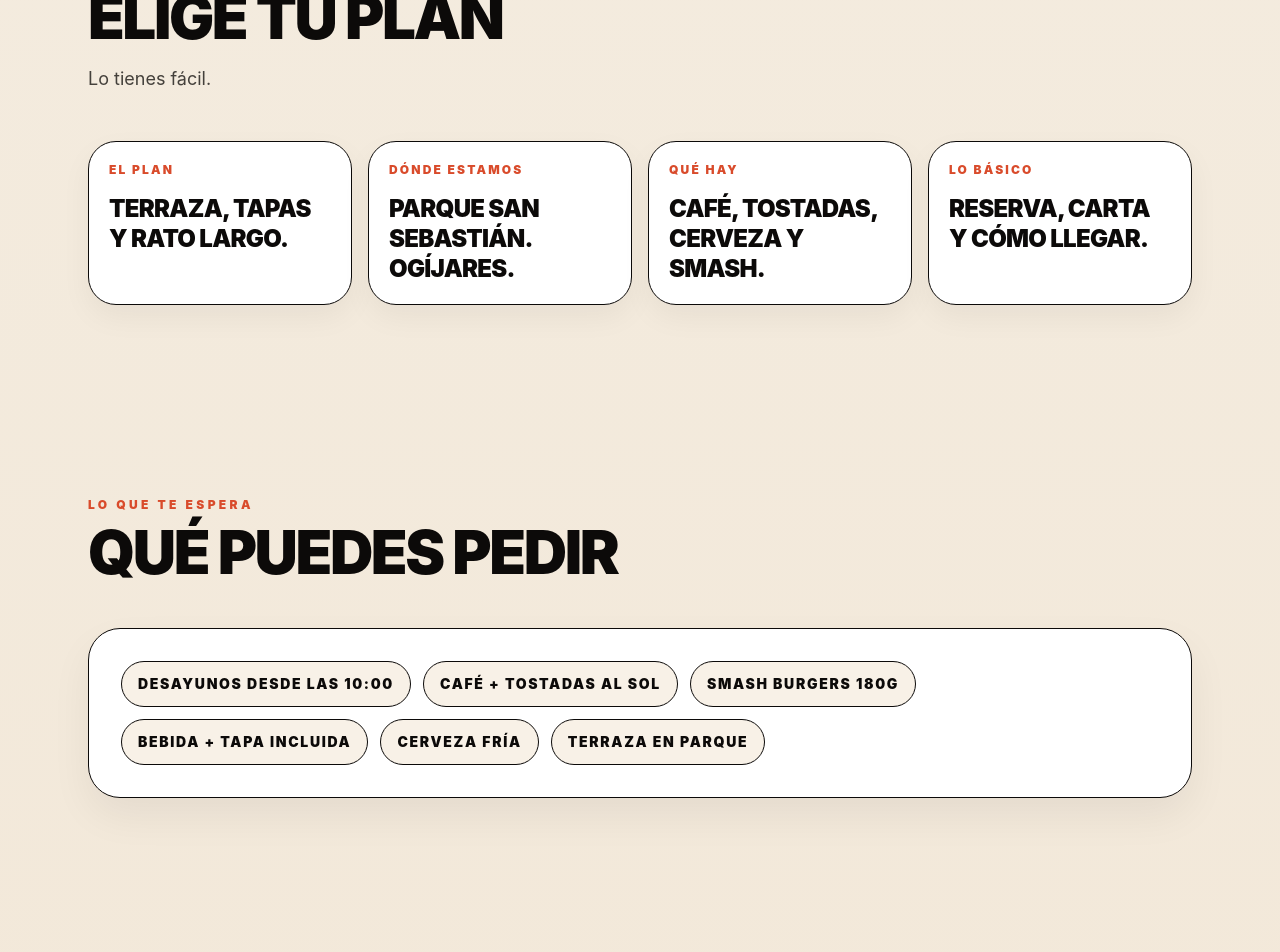
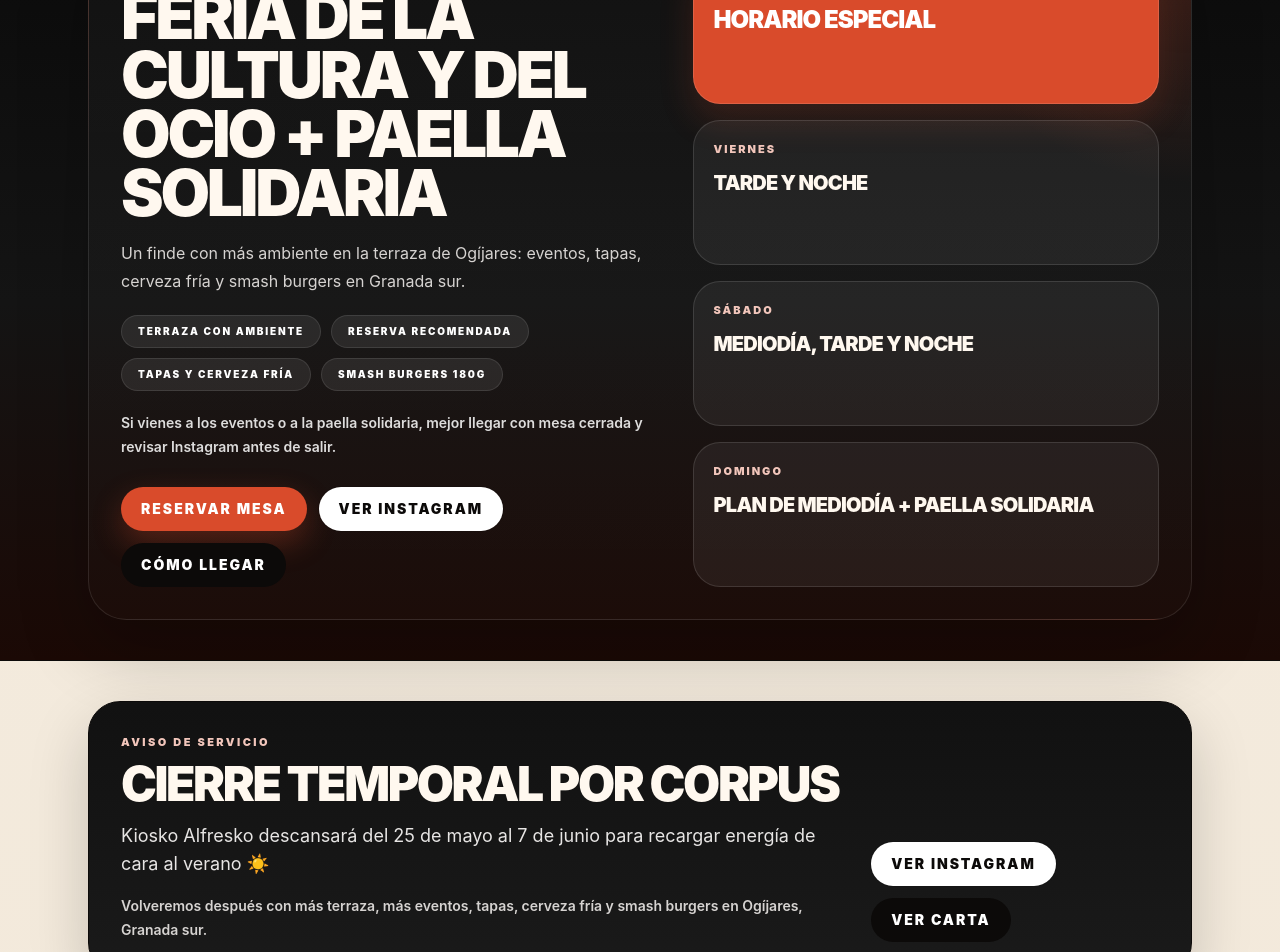
Before and after one commit to xavvvibo/kioskoalfresko, a Next.js app: page / in a window 1280 px wide. Shown: the part 1600-2552 px from the top of the page. Built offline with nearby package versions, Linux system fonts and the light colour scheme; no server answers.

Commit message:
Añade avisos de horario especial y cierre por Corpus

```diff
--- a/app/horarios/page.tsx
+++ b/app/horarios/page.tsx
@@ -1,6 +1,7 @@
 import { maySalesFocus, maySchedule, maySpecialEvents, seasonalSchedule, siteConfig } from "@/content/site";
 import { buildMetadata } from "@/lib/metadata";
 import { ActionButton } from "@/components/ui/ActionButton";
+import { CorpusClosureNotice } from "@/components/marketing/CorpusClosureNotice";
 
 export const metadata = buildMetadata({
   title: "Horarios de Kiosko Alfresko | Ogíjares",
@@ -15,6 +16,9 @@ export default function HorariosPage() {
         <p className="text-xs font-black uppercase tracking-[0.2em] text-[#d94b2b]">Horarios</p>
         <h1 className="mt-3 text-4xl font-black uppercase tracking-[-0.04em] text-stone-950 md:text-5xl">Horario actual</h1>
         <p className="mt-5 max-w-3xl text-lg leading-8 text-stone-700">{maySchedule.normalSummary}</p>
+        <div className="mt-8">
+          <CorpusClosureNotice />
+        </div>
         <div className="mt-8 rounded-[2rem] border border-stone-950 bg-white p-6 shadow-sm">
           <p className="text-sm font-black uppercase tracking-[0.18em] text-[#d94b2b]">🔥 Horario de referencia</p>
           <p className="mt-2 text-sm font-semibold text-stone-700">👉 Desayunos desde las 10:00 y confirmación rápida en Instagram si hubiera cambios</p>
--- a/app/page.tsx
+++ b/app/page.tsx
@@ -5,6 +5,8 @@ import { QuickDecision } from "@/components/home/QuickDecision";
 import { MenuPreview } from "@/components/home/MenuPreview";
 import { UpcomingEvents } from "@/components/home/UpcomingEvents";
 import { ContactPanel } from "@/components/home/ContactPanel";
+import { WeekendSpecialBlock } from "@/components/marketing/WeekendSpecialBlock";
+import { CorpusClosureNotice } from "@/components/marketing/CorpusClosureNotice";
 
 export const metadata = buildMetadata({
   title: "Kiosko Alfresko | Terraza en Ogíjares con desayunos, tapas y smash burgers",
@@ -16,6 +18,10 @@ export default function HomePage() {
   return (
     <main>
       <Hero />
+      <WeekendSpecialBlock />
+      <section className="mx-auto max-w-6xl px-4 pt-8 sm:px-6 md:pt-10">
+        <CorpusClosureNotice />
+      </section>
       <Section title="Elige tu plan" description="Lo tienes fácil.">
         <QuickDecision />
       </Section>
--- a/app/reservas-contacto/page.tsx
+++ b/app/reservas-contacto/page.tsx
@@ -2,6 +2,7 @@ import { buildMetadata } from "@/lib/metadata";
 import { siteConfig } from "@/content/site";
 import { getQamareroReservationUrl, getReservationEntryPoint } from "@/lib/integrations/qamarero";
 import { ActionButton } from "@/components/ui/ActionButton";
+import { CorpusClosureNotice } from "@/components/marketing/CorpusClosureNotice";
 
 export const metadata = buildMetadata({
   title: "Reservas y contacto | Kiosko Alfresko (Ogíjares, Granada)",
@@ -22,6 +23,9 @@ export default function ReservasContactoPage() {
         <p className="mt-5 max-w-3xl text-lg leading-8 text-stone-600">
           Reserva mesa, escríbenos por WhatsApp o ven directo al Parque San Sebastián de Ogíjares si ya tienes claro el plan.
         </p>
+        <div className="mt-8">
+          <CorpusClosureNotice />
+        </div>
         <div className="mt-8 grid gap-4 md:grid-cols-2">
           <article className="rounded-3xl border border-stone-200 bg-white p-6 shadow-sm">
             <h2 className="text-2xl font-semibold text-stone-950">Canales directos</h2>
--- /dev/null
+++ b/components/marketing/CorpusClosureNotice.tsx
@@ -0,0 +1,33 @@
+import { corpusClosureNotice, siteConfig } from "@/content/site";
+import { ActionButton } from "@/components/ui/ActionButton";
+
+export function CorpusClosureNotice() {
+  return (
+    <section className="rounded-[2rem] border border-stone-950 bg-[linear-gradient(180deg,#111111_0%,#1a1a1a_100%)] p-6 text-white shadow-[0_24px_60px_rgba(0,0,0,0.18)] md:p-8">
+      <div className="flex flex-col gap-6 lg:flex-row lg:items-end lg:justify-between">
+        <div className="max-w-3xl">
+          <p className="text-[11px] font-black uppercase tracking-[0.22em] text-[#f2c6bb]">
+            {corpusClosureNotice.eyebrow}
+          </p>
+          <h2 className="mt-3 text-[2rem] font-black uppercase leading-[0.92] tracking-[-0.05em] text-[#fff8ef] md:text-[3rem]">
+            {corpusClosureNotice.title}
+          </h2>
+          <p className="mt-4 text-base leading-7 text-stone-200 md:text-lg">
+            {corpusClosureNotice.body}
+          </p>
+          <p className="mt-4 text-sm font-semibold leading-6 text-stone-300">
+            {corpusClosureNotice.support}
+          </p>
+        </div>
+        <div className="flex flex-wrap gap-3">
+          <ActionButton href={siteConfig.contact.instagramUrl} kind="secondary" newTab analyticsEvent="click_instagram" analyticsPayload={{ location: "corpus_notice" }}>
+            Ver Instagram
+          </ActionButton>
+          <ActionButton href="/carta" kind="ghost" analyticsEvent="click_ver_carta" analyticsPayload={{ location: "corpus_notice" }}>
+            Ver carta
+          </ActionButton>
+        </div>
+      </div>
+    </section>
+  );
+}
--- /dev/null
+++ b/components/marketing/WeekendSpecialBlock.tsx
@@ -0,0 +1,72 @@
+import { specialWeekendCampaign, siteConfig } from "@/content/site";
+import { ActionButton } from "@/components/ui/ActionButton";
+import { getQamareroReservationUrl } from "@/lib/integrations/qamarero";
+
+export function WeekendSpecialBlock() {
+  return (
+    <section className="border-b border-stone-950 bg-[linear-gradient(180deg,#0a0a0a_0%,#141414_54%,#1b0905_100%)] py-8 text-white md:py-10">
+      <div className="mx-auto max-w-6xl px-4 sm:px-6">
+        <div className="overflow-hidden rounded-[2.4rem] border border-white/10 bg-[radial-gradient(circle_at_top_right,rgba(217,75,43,0.24),transparent_20%),linear-gradient(180deg,rgba(255,255,255,0.03)_0%,rgba(255,255,255,0.01)_100%)] p-6 shadow-[0_28px_70px_rgba(0,0,0,0.24)] md:p-8">
+          <div className="grid gap-6 lg:grid-cols-[1.08fr_0.92fr]">
+            <div>
+              <p className="text-[11px] font-black uppercase tracking-[0.22em] text-[#f2c6bb]">
+                {specialWeekendCampaign.eyebrow}
+              </p>
+              <h2 className="mt-4 max-w-4xl text-[2.3rem] font-black uppercase leading-[0.92] tracking-[-0.05em] text-[#fff8ef] md:text-[4rem]">
+                {specialWeekendCampaign.title}
+              </h2>
+              <p className="mt-4 max-w-2xl text-sm leading-7 text-stone-300 md:text-base">
+                {specialWeekendCampaign.intro}
+              </p>
+              <div className="mt-5 flex flex-wrap gap-2.5">
+                {specialWeekendCampaign.highlights.map((item) => (
+                  <span
+                    key={item}
+                    className="rounded-full border border-white/10 bg-white/8 px-4 py-2 text-[10px] font-black uppercase tracking-[0.18em] text-white"
+                  >
+                    {item}
+                  </span>
+                ))}
+              </div>
+              <p className="mt-5 text-sm font-semibold leading-6 text-white/85">
+                {specialWeekendCampaign.reservationNote}
+              </p>
+              <div className="mt-7 flex flex-wrap gap-3">
+                <ActionButton href={getQamareroReservationUrl("special_weekend")} newTab analyticsEvent="click_reserva_qamarero" analyticsPayload={{ location: "special_weekend" }}>
+                  Reservar mesa
+                </ActionButton>
+                <ActionButton href={siteConfig.contact.instagramUrl} kind="secondary" newTab analyticsEvent="click_instagram" analyticsPayload={{ location: "special_weekend" }}>
+                  Ver Instagram
+                </ActionButton>
+                <ActionButton href={siteConfig.location.mapsUrl} kind="ghost" newTab analyticsEvent="click_como_llegar" analyticsPayload={{ location: "special_weekend" }}>
+                  Cómo llegar
+                </ActionButton>
+              </div>
+            </div>
+
+            <div className="grid gap-4 self-stretch sm:grid-cols-2 lg:grid-cols-1">
+              <article className="rounded-[1.7rem] border border-white/12 bg-[#d94b2b] p-5 text-white shadow-[0_16px_34px_rgba(217,75,43,0.18)]">
+                <p className="text-[11px] font-black uppercase tracking-[0.18em] text-white/75">
+                  Plan activo
+                </p>
+                <h3 className="mt-3 text-2xl font-black uppercase tracking-[-0.04em]">
+                  {specialWeekendCampaign.scheduleTitle}
+                </h3>
+              </article>
+              {specialWeekendCampaign.schedule.map((item) => (
+                <article key={item.day} className="rounded-[1.7rem] border border-white/12 bg-white/6 p-5">
+                  <p className="text-[11px] font-black uppercase tracking-[0.18em] text-[#f2c6bb]">
+                    {item.day}
+                  </p>
+                  <h3 className="mt-3 text-xl font-black uppercase tracking-[-0.04em] text-[#fff8ef]">
+                    {item.hours}
+                  </h3>
+                </article>
+              ))}
+            </div>
+          </div>
+        </div>
+      </div>
+    </section>
+  );
+}
--- a/content/site.ts
+++ b/content/site.ts
@@ -143,6 +143,36 @@ export const upcomingEvents = {
   ],
 };
 
+export const specialWeekendCampaign = {
+  eyebrow: "Este finde en ALFRESKO",
+  title: "Feria de la Cultura y del Ocio + Paella solidaria",
+  intro:
+    "Un finde con más ambiente en la terraza de Ogíjares: eventos, tapas, cerveza fría y smash burgers en Granada sur.",
+  scheduleTitle: "Horario especial",
+  schedule: [
+    { day: "Viernes", hours: "Tarde y noche" },
+    { day: "Sábado", hours: "Mediodía, tarde y noche" },
+    { day: "Domingo", hours: "Plan de mediodía + paella solidaria" },
+  ],
+  highlights: [
+    "Terraza con ambiente",
+    "Reserva recomendada",
+    "Tapas y cerveza fría",
+    "Smash burgers 180G",
+  ],
+  reservationNote:
+    "Si vienes a los eventos o a la paella solidaria, mejor llegar con mesa cerrada y revisar Instagram antes de salir.",
+};
+
+export const corpusClosureNotice = {
+  eyebrow: "Aviso de servicio",
+  title: "Cierre temporal por Corpus",
+  body:
+    "Kiosko Alfresko descansará del 25 de mayo al 7 de junio para recargar energía de cara al verano ☀️",
+  support:
+    "Volveremos después con más terraza, más eventos, tapas, cerveza fría y smash burgers en Ogíjares, Granada sur.",
+};
+
 export const menuCategories: MenuCategory[] = [
   { id: "bebidas", title: "Bebidas", description: "Empieza por la ronda. Lo demás viene después.", placeholder: true },
   { id: "tapas", title: "Tapas", description: "Mira qué cae con la bebida y decide rápido.", placeholder: true },
```
